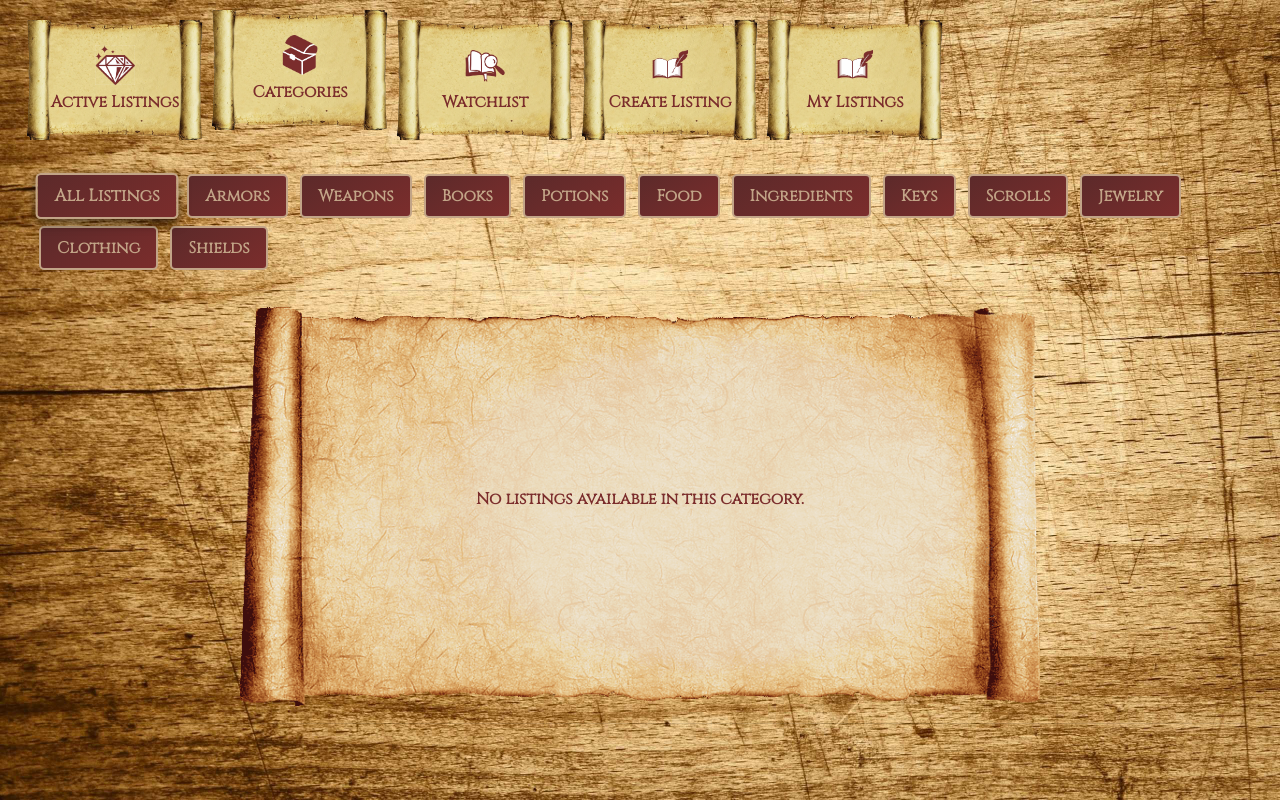
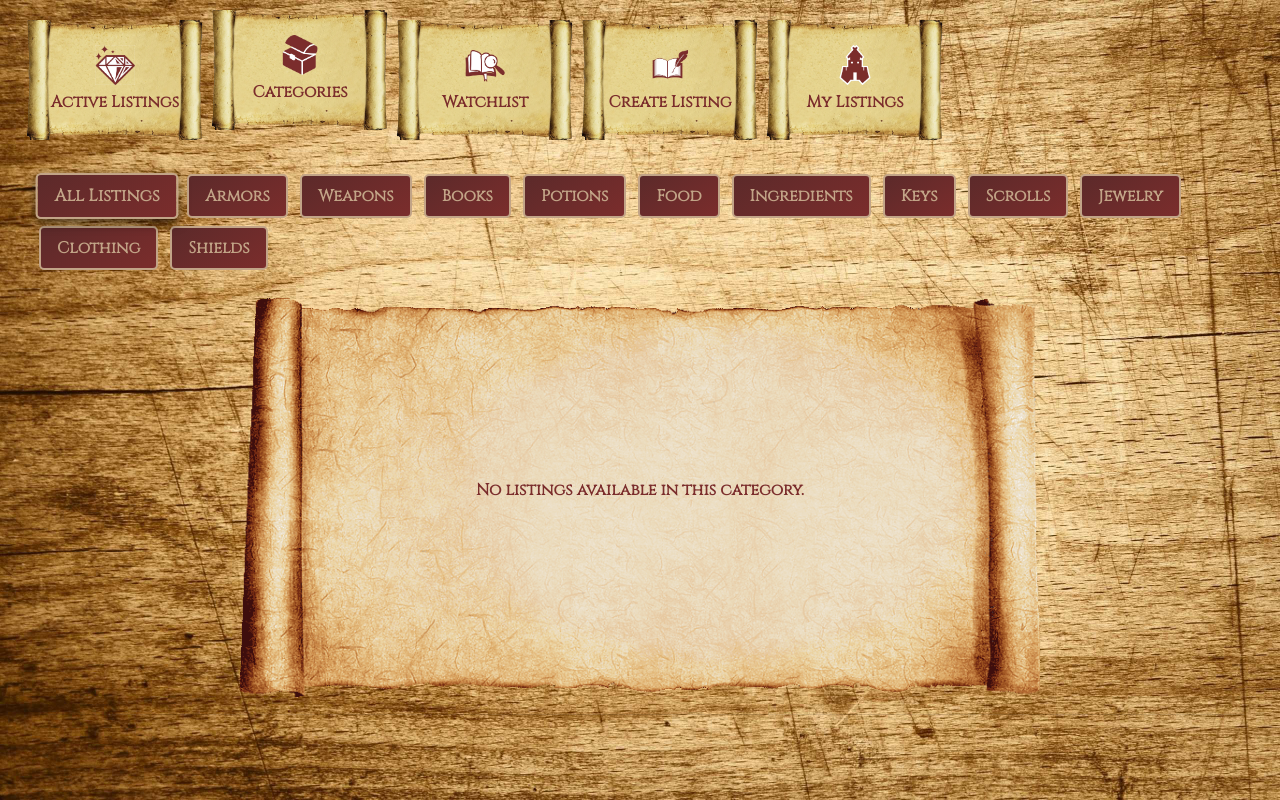
Before and after one commit to ChelovechKo/commerce-project, a Django app: page /categories/ in a window 1280 px wide. Shown: the part 66-866 px from the top of the page. Run offline with Django 3.2, Linux system fonts and the light colour scheme; data comes from the database, SQL or seed files in the repository; data that the repository does not hold is empty; some libraries are stand-ins or nearby versions.

```diff
--- a/commerce/auctions/templates/auctions/categories.html
+++ b/commerce/auctions/templates/auctions/categories.html
@@ -17,7 +17,7 @@
         </div>
     </div>
 
-    <hr>
+    <br>
 
     <div class="listings-container">
         {% if listings %}
--- a/commerce/auctions/templates/auctions/layout.html
+++ b/commerce/auctions/templates/auctions/layout.html
@@ -53,7 +53,7 @@
                     Create Listing
                 </a>
                 <a href="{% url 'personal_listing' %}" class="tab {% if active_tab == 'personal_listing' %}active{% endif %}">
-                    <img src="{% static 'new_listing.png' %}" alt="New Listing">
+                    <img src="{% static 'personal_listing.png' %}" alt="New Listing">
                     My Listings
                 </a>
             </div>
--- a/commerce/auctions/templates/auctions/watchlist.html
+++ b/commerce/auctions/templates/auctions/watchlist.html
@@ -15,7 +15,7 @@
             <div class="listings-container">
                 <div class="listing-item">
                     <div class="listing-content">
-                        <p class="align-middle text-center">Your watchlist is empty. Please add some <a href="{% url 'index' %}">listing</a> in your watchlist.</p>
+                        <p>Your watchlist is empty. Please add some <a href="{% url 'index' %}">listing</a> in your watchlist.</p>
                     </div>
                 </div>
             </div>
--- a/commerce/auctions/views.py
+++ b/commerce/auctions/views.py
@@ -1,6 +1,5 @@
 from django.contrib.auth import authenticate, login, logout
 from django.contrib.auth.decorators import login_required
-from django.db import IntegrityError
 from django.shortcuts import render, redirect, get_object_or_404
 from django.contrib import messages
 from django.urls import reverse
```
